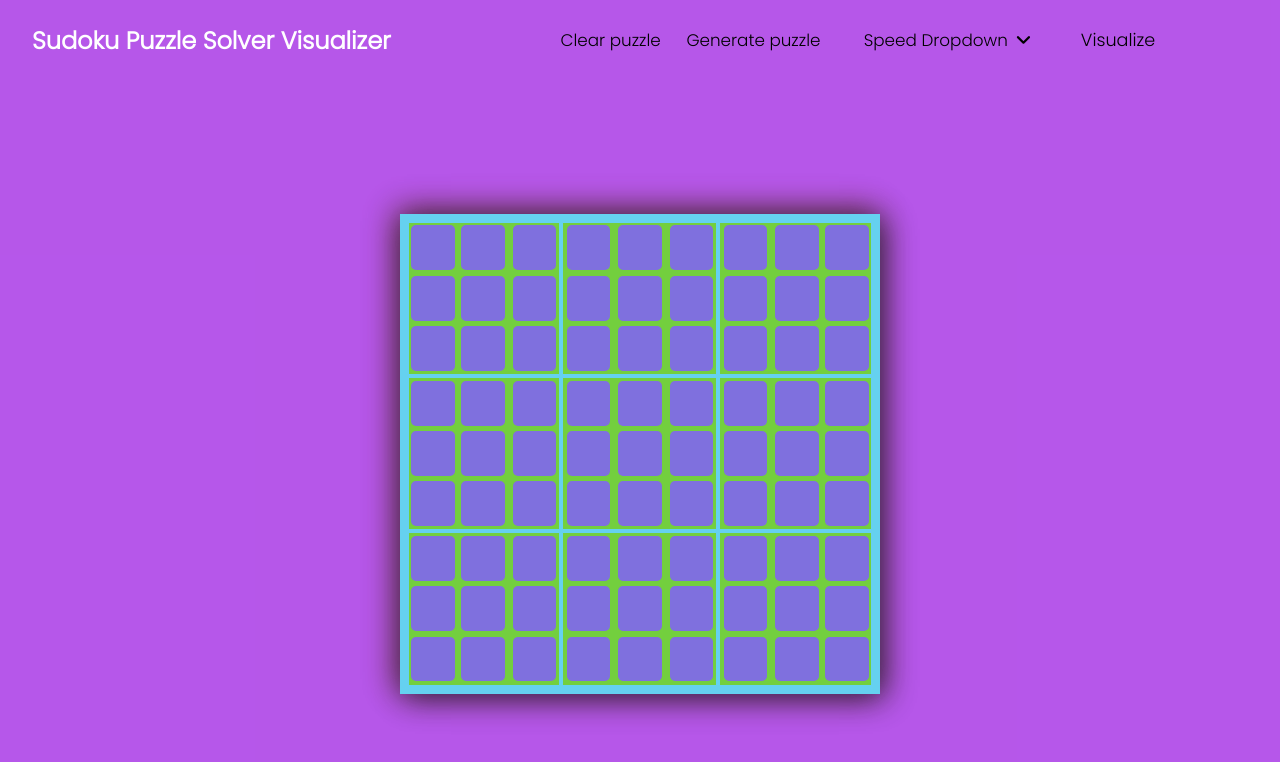
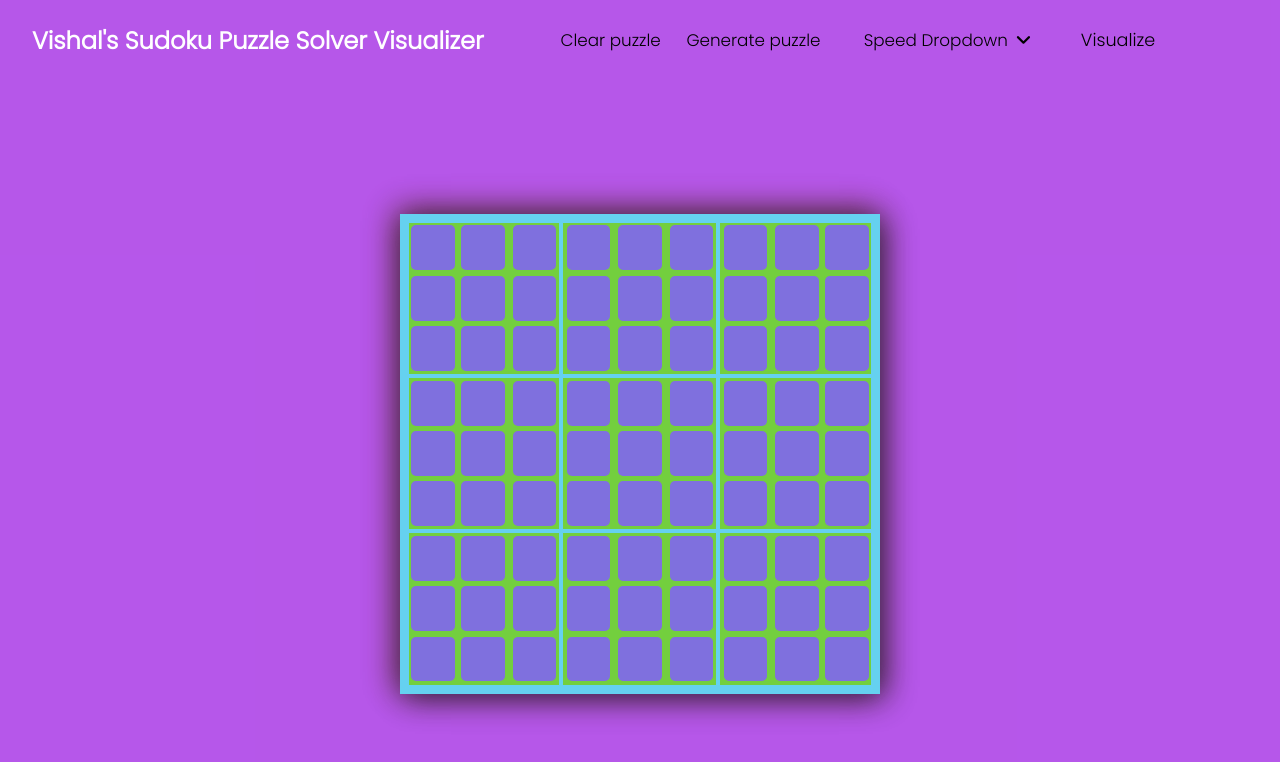
Before and after one commit to priyanshukumar3/sudoku_visualizer, a plain HTML site: page index.html in a window 1280 px wide. Drawn offline with Linux system fonts and the light colour scheme.

```diff
--- a/index.html
+++ b/index.html
@@ -13,7 +13,7 @@
 <body>
     <div class="overlay"></div>
     <nav>
-        <h1 class="logo">Sudoku Puzzle Solver Visualizer</h1>
+        <h1 class="logo"> Vishal's Sudoku Puzzle Solver Visualizer</h1>
         <ul>
             <li id='clearBtn'>Clear puzzle</li>
             <li id='generateBtn'>Generate puzzle</li>
```
